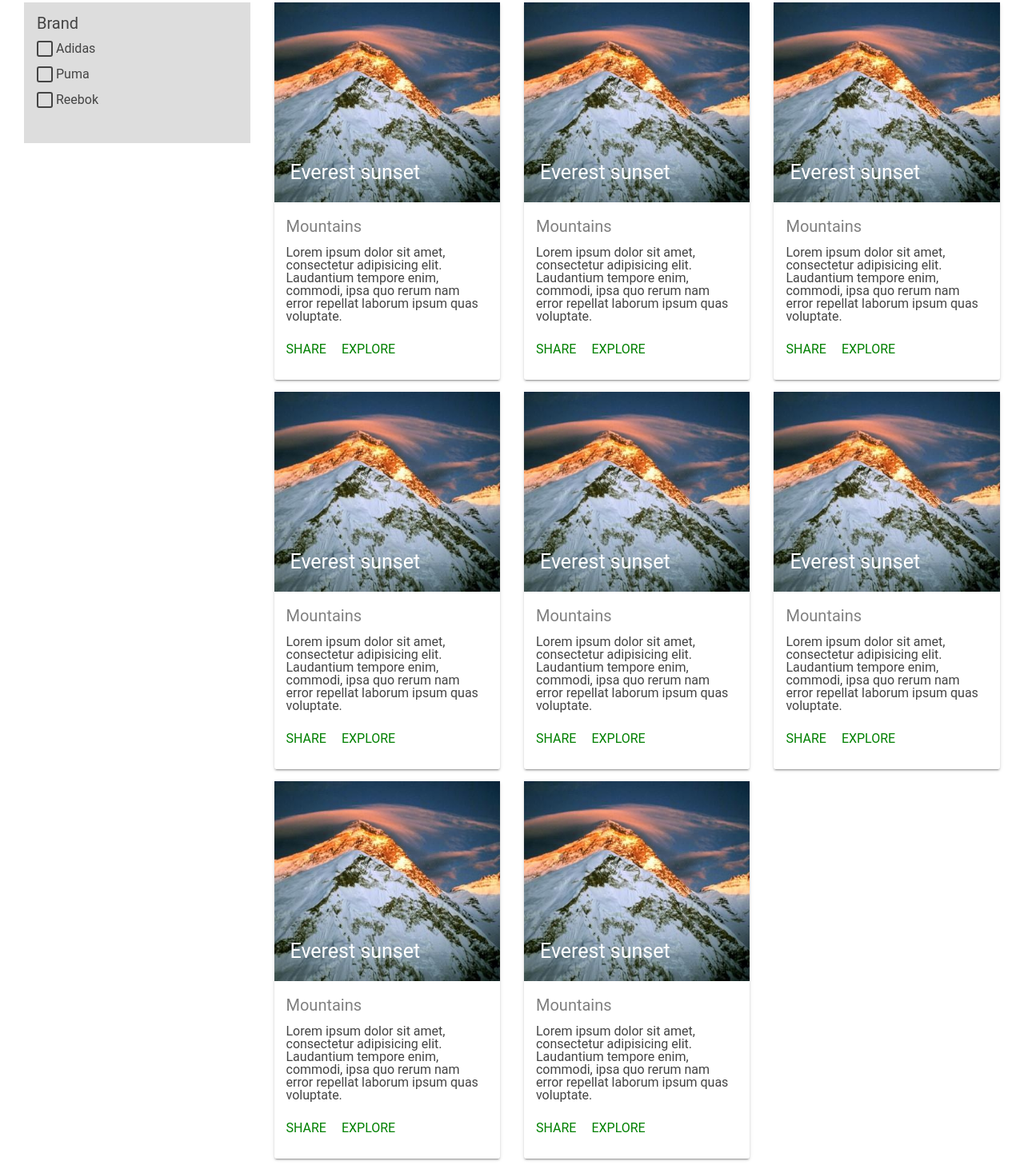
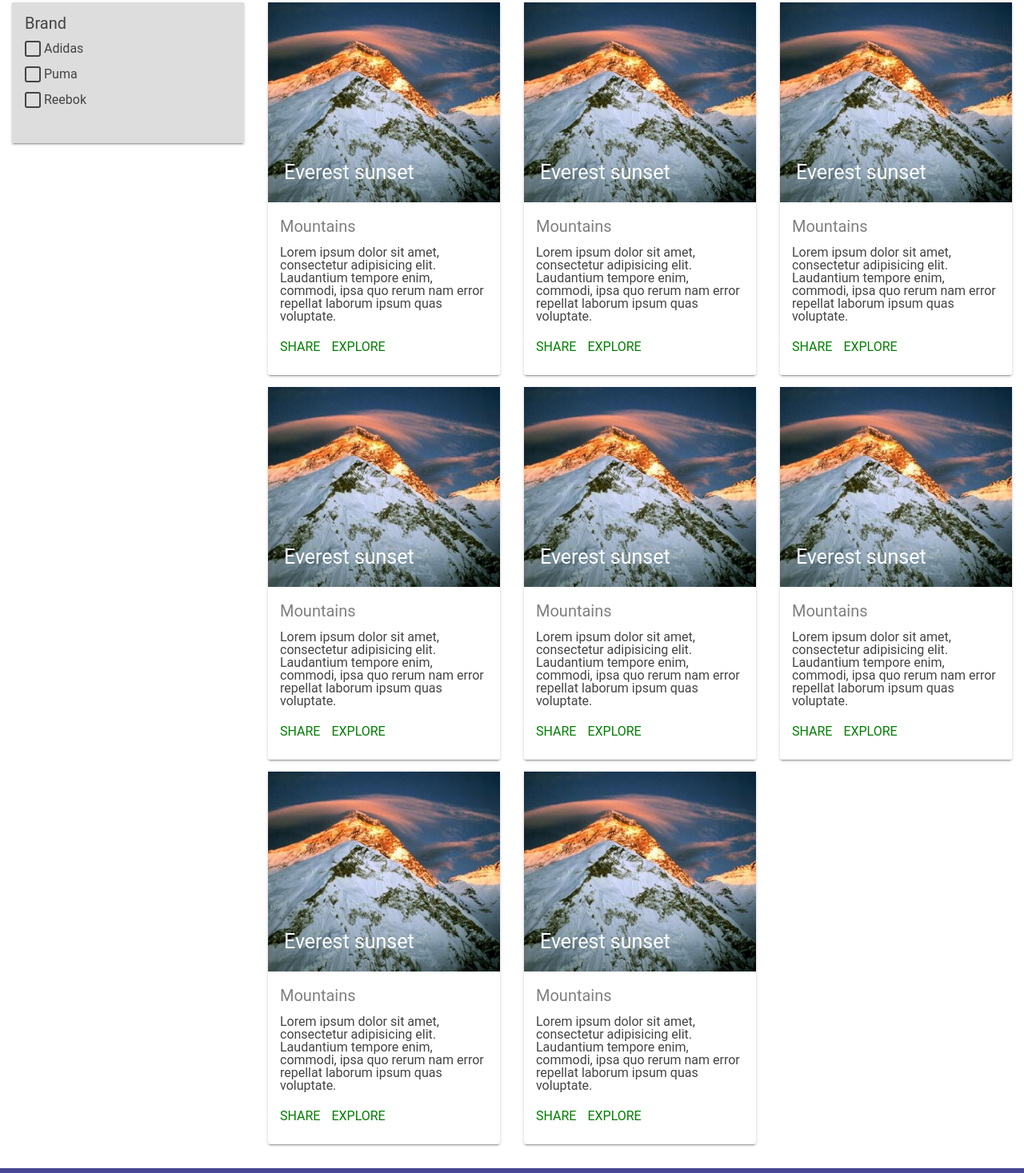
Before and after one commit to SAnastasiia/level-up-homeworks, a website: page public/views/css/homework-5/index.html in a window 1280 px wide. Shown: the part 48-1515 px from the top of the page at 80% size. Drawn offline with Linux system fonts and the light colour scheme.

Commit message:
fixed 5 HW

```diff
--- a/public/views/css/homework-5/css/style.css
+++ b/public/views/css/homework-5/css/style.css
@@ -26,20 +26,16 @@ body {
 footer, .footer {
   flex-shrink: 0;
 }
-
 /* Unknown props */
 /* box-shadow: 0 1px 3px rgba(0,0,0,0.12), 0 1px 2px rgba(0,0,0,0.24); - filter */
 /* transform: rotateZ(45deg); - checkbox */
 /* border-radius: 3px; - card rounding */
-
 /* Your styles go below */
-/** {
-  box-sizing: border-box;
-}*/
 a {
   text-decoration: none;
+  display: inline-block;
 }
-.header, .footer{
+.header, .footer {
   background-color: #464694;
   color: white;
   text-transform: uppercase;
@@ -47,8 +43,7 @@ a {
   padding: 10px 0;
 }
 .content {
-/*  width: 1170px;
-*/  padding: 15px;
+  padding: 15px 0;
 }
 .card {
   box-shadow: 0 2px 2px 0 rgba(0,0,0,0.14), 0 1px 5px 0 rgba(0,0,0,0.12), 0 3px 1px -2px rgba(0,0,0,0.2);
@@ -75,7 +70,7 @@ a {
 .card__content {
   padding: 20px 15px;
 }
-.card__desk {
+.card__sub-title {
   color: grey;
   font-size: 20px;
 }
@@ -84,24 +79,19 @@ a {
   padding: 15px 0;
 }
 .button {
-padding: 10px 0;
-margin-right: 15px;
+padding-right: 10px;
 color: green;
 text-transform: uppercase;
 background-color: transparent;
-border-radius: 3px;
 }
 .card__buttons {
   margin: auto;
-  vertical-align: top;
 }
-.button:last-child {
-  margin-right: 0;
+.button--size_default {
+  line-height: 30px;
 }
-
 .container {
   margin: 0 auto;
-  /*width: 100%;*/
   padding: 0 15px;
 }
 .row {
@@ -116,22 +106,8 @@ border-radius: 3px;
   font-size: 1rem;
   float: left;
   padding: 0 15px;
+  width: 100%;
 }
-/*@media(min-width: 554px) {
-  .container {
-    width: 500px;
-  }
-}
-@media (min-width: 1024px) {
-  .container {
-    width: 980px;
-  }
-}
-@media (min-width: 1280px) {
-  .container {
-    width: 1250px;
-  }
-}*/
 .col-start-12 {
   width: 100%;
 }
@@ -167,44 +143,6 @@ border-radius: 3px;
 }
 .col-start-1 {
   width: 8.33333%;
-}
-@media (min-width: 320px) {
-.col-1 {
-    width: 8.3333%;
-  }
-  .col-2 {
-    width: 16.6666%;
-  }
-  .col-3 {
-    width: 25%;
-  }
-  .col-4 {
-    width: 33.3333%;
-  }
-  .col-5 {
-    width: 41.6666%;
-  }
-  .col-6 {
-    width: 50%;
-  }
-  .col-7 {
-    width: 58.3333%;
-  }
-  .col-8 {
-    width: 66.6666%;
-  }
-  .col-9 {
-    width: 75%;
-  }
-  .col-10 {
-    width: 83.3333%;
-  }
-  .col-11 {
-    width: 91.6666%;
-  }
-  .col-12 {
-    width: 100%;
-  }
 }
 @media (min-width: 544px) {
   .col-mb-1 {
@@ -358,12 +296,12 @@ border-radius: 3px;
     width: 100%;
   }
 }
-
 .filter {
   margin-bottom: 32px;
   padding: 16px;
   background-color: #ddd;
   font-size: 1rem;
+  box-shadow: 0 2px 2px 0 rgba(0,0,0,0.14), 0 1px 5px 0 rgba(0,0,0,0.12), 0 3px 1px -2px rgba(0,0,0,0.2);
 }
 .filter__section {
   margin-bottom: 16px;
@@ -375,11 +313,9 @@ border-radius: 3px;
 .filter__checkbox {
   padding-bottom: 12px;
 }
-
 .input-hidden {
   display: none;
 }
-
 .checkbox {
   display: block;
   padding-left: 24px;
@@ -398,6 +334,10 @@ border-radius: 3px;
   top: 50%;
   left: 0;
 }
+input:checked + .checkbox:before {
+  background-color: blue;
+  border: none;
+}
 input:checked + .checkbox:after {
   content: "";
   border-right: 2px solid #000;
--- a/public/views/css/homework-5/index.html
+++ b/public/views/css/homework-5/index.html
@@ -17,7 +17,7 @@
       <div class="content">
         <div class="container">
           <div class="row">
-          <aside class="column col-start-3 col-mb-12 col-md-3 col-sm-12 col-12 col-lg-3">
+            <aside class="column col-start-12 col-mb-12 col-md-3 col-sm-12 col-lg-3">
               <div class="filter">
                 <form>
                   <div class="filter__section">
@@ -38,172 +38,156 @@
                 </form>
               </div>
             </aside>
-          <div class="column col-start-9 col-mb-12 col-md-9 col-sm-12 col-12 col-lg-9">
+            <div class="column col-start-12 col-mb-12 col-sm-12 col-md-9 col-lg-9">
               <div class="row">
-              <div class="column col-start-4 col-mb-6 col-sm-4 col-12 col-md-6 col-lg-4">
+                <div class="column col-start-12 col-mb-6 col-sm-4 col-md-6 col-lg-4">
                   <div class="card">
                     <div class="card__photo">
-                      <h1 class="card__title">
+                      <h2 class="card__title">
                         Everest sunset
-                      </h1>
+                      </h2>
                     </div>
                     <div class="card__content">
-                      <h2 class="card__desk">Mountains</h2>
+                      <h3 class="card__sub-title">Mountains</h3>
                       <span class="card__text">
                         Lorem ipsum dolor sit amet, consectetur adipisicing elit. Laudantium tempore enim, commodi, ipsa quo rerum nam error repellat laborum ipsum quas voluptate.
                       </span>
                       <div class="card__buttons">
-                        <div>
                         <button class="button button--size_default" type="button">Share</button>
                         <a class="button button--size_default" href="#">Explore</a>
                       </div>
                     </div>
                   </div>
                 </div>
-                </div>
-                <div class="column col-start-4 col-mb-6 col-sm-4 col-12 col-md-6 col-lg-4">
+                <div class="column col-start-12 col-mb-6 col-sm-4 col-md-6 col-lg-4">
                   <div class="card">
                     <div class="card__photo">
-                      <h1 class="card__title">
+                      <h2 class="card__title">
                         Everest sunset
-                      </h1>
+                      </h2>
                     </div>
                     <div class="card__content">
-                      <h2 class="card__desk">Mountains</h2>
+                      <h3 class="card__sub-title">Mountains</h3>
                       <span class="card__text">
                         Lorem ipsum dolor sit amet, consectetur adipisicing elit. Laudantium tempore enim, commodi, ipsa quo rerum nam error repellat laborum ipsum quas voluptate.
                       </span>
                       <div class="card__buttons">
-                        <div>
                         <button class="button button--size_default" type="button">Share</button>
                         <a class="button button--size_default" href="#">Explore</a>
                       </div>
                     </div>
                   </div>
                 </div>
-                </div>
-                <div class="column col-start-4 col-mb-6 col-sm-4 col-12 col-md-6 col-lg-4">
+                <div class="column col-start-12 col-mb-6 col-sm-4 col-md-6 col-lg-4">
                   <div class="card">
                     <div class="card__photo">
-                      <h1 class="card__title">
+                      <h2 class="card__title">
                         Everest sunset
-                      </h1>
+                      </h2>
                     </div>
                     <div class="card__content">
-                      <h2 class="card__desk">Mountains</h2>
+                      <h3 class="card__sub-title">Mountains</h3>
                       <span class="card__text">
                         Lorem ipsum dolor sit amet, consectetur adipisicing elit. Laudantium tempore enim, commodi, ipsa quo rerum nam error repellat laborum ipsum quas voluptate.
                       </span>
                       <div class="card__buttons">
-                        <div>
                         <button class="button button--size_default" type="button">Share</button>
                         <a class="button button--size_default" href="#">Explore</a>
                       </div>
                     </div>
                   </div>
                 </div>
-                </div>
-                <div class="column col-start-4 col-mb-6 col-sm-4 col-12 col-md-6 col-lg-4">
+                <div class="column col-start-12 col-mb-6 col-sm-4 col-md-6 col-lg-4">
                   <div class="card">
                     <div class="card__photo">
-                      <h1 class="card__title">
+                      <h2 class="card__title">
                         Everest sunset
-                      </h1>
+                      </h2>
                     </div>
                     <div class="card__content">
-                      <h2 class="card__desk">Mountains</h2>
+                      <h3 class="card__sub-title">Mountains</h3>
                       <span class="card__text">
                         Lorem ipsum dolor sit amet, consectetur adipisicing elit. Laudantium tempore enim, commodi, ipsa quo rerum nam error repellat laborum ipsum quas voluptate.
                       </span>
                       <div class="card__buttons">
-                        <div>
                         <button class="button button--size_default" type="button">Share</button>
                         <a class="button button--size_default" href="#">Explore</a>
                       </div>
                     </div>
                   </div>
                 </div>
-                </div>
-                <div class="column col-start-4 col-mb-6 col-sm-4 col-12 col-md-6 col-lg-4">
+                <div class="column col-start-12 col-mb-6 col-sm-4 col-md-6 col-lg-4">
                   <div class="card">
                     <div class="card__photo">
-                      <h1 class="card__title">
+                      <h2 class="card__title">
                         Everest sunset
-                      </h1>
+                      </h2>
                     </div>
                     <div class="card__content">
-                      <h2 class="card__desk">Mountains</h2>
+                      <h3 class="card__sub-title">Mountains</h3>
                       <span class="card__text">
                         Lorem ipsum dolor sit amet, consectetur adipisicing elit. Laudantium tempore enim, commodi, ipsa quo rerum nam error repellat laborum ipsum quas voluptate.
                       </span>
                       <div class="card__buttons">
-                        <div>
                         <button class="button button--size_default" type="button">Share</button>
                         <a class="button button--size_default" href="#">Explore</a>
                       </div>
                     </div>
                   </div>
                 </div>
-                </div>
-                <div class="column col-start-4 col-mb-6 col-sm-4 col-12 col-md-6 col-lg-4">
+                <div class="column col-start-12 col-mb-6 col-sm-4 col-md-6 col-lg-4">
                   <div class="card">
                     <div class="card__photo">
-                      <h1 class="card__title">
+                      <h2 class="card__title">
                         Everest sunset
-                      </h1>
+                      </h2>
                     </div>
                     <div class="card__content">
-                      <h2 class="card__desk">Mountains</h2>
+                      <h3 class="card__sub-title">Mountains</h3>
                       <span class="card__text">
                         Lorem ipsum dolor sit amet, consectetur adipisicing elit. Laudantium tempore enim, commodi, ipsa quo rerum nam error repellat laborum ipsum quas voluptate.
                       </span>
                       <div class="card__buttons">
-                        <div>
                         <button class="button button--size_default" type="button">Share</button>
                         <a class="button button--size_default" href="#">Explore</a>
                       </div>
                     </div>
                   </div>
                 </div>
-                </div>
-                <div class="column col-start-4 col-mb-6 col-sm-4 col-12 col-md-6 col-lg-4">
+                <div class="column col-start-12 col-mb-6 col-sm-4 col-md-6 col-lg-4">
                   <div class="card">
                     <div class="card__photo">
-                      <h1 class="card__title">
+                      <h2 class="card__title">
                         Everest sunset
-                      </h1>
+                      </h2>
                     </div>
                     <div class="card__content">
-                      <h2 class="card__desk">Mountains</h2>
+                      <h3 class="card__sub-title">Mountains</h3>
                       <span class="card__text">
                         Lorem ipsum dolor sit amet, consectetur adipisicing elit. Laudantium tempore enim, commodi, ipsa quo rerum nam error repellat laborum ipsum quas voluptate.
                       </span>
                       <div class="card__buttons">
-                        <div>
                         <button class="button button--size_default" type="button">Share</button>
                         <a class="button button--size_default" href="#">Explore</a>
                       </div>
                     </div>
                   </div>
                 </div>
-                </div>
-                <div class="column col-start-4 col-mb-6 col-sm-4 col-12 col-md-6 col-lg-4">
+                <div class="column col-start-12 col-mb-6 col-sm-4 col-md-6 col-lg-4">
                   <div class="card">
                     <div class="card__photo">
-                      <h1 class="card__title">
+                      <h2 class="card__title">
                         Everest sunset
-                      </h1>
+                      </h2>
                     </div>
                     <div class="card__content">
-                      <h2 class="card__desk">Mountains</h2>
+                      <h3 class="card__sub-title">Mountains</h3>
                       <span class="card__text">
                         Lorem ipsum dolor sit amet, consectetur adipisicing elit. Laudantium tempore enim, commodi, ipsa quo rerum nam error repellat laborum ipsum quas voluptate.
                       </span>
                       <div class="card__buttons">
-                        <div>
                         <button class="button button--size_default" type="button">Share</button>
                         <a class="button button--size_default" href="#">Explore</a>
-                        </div>
                       </div>
                     </div>
                   </div>
```
Also changed, not shown: public/views/css/homework-4/css/css.css (+7 -8 lines). Lines whose indentation alone changed are shown as unchanged.
